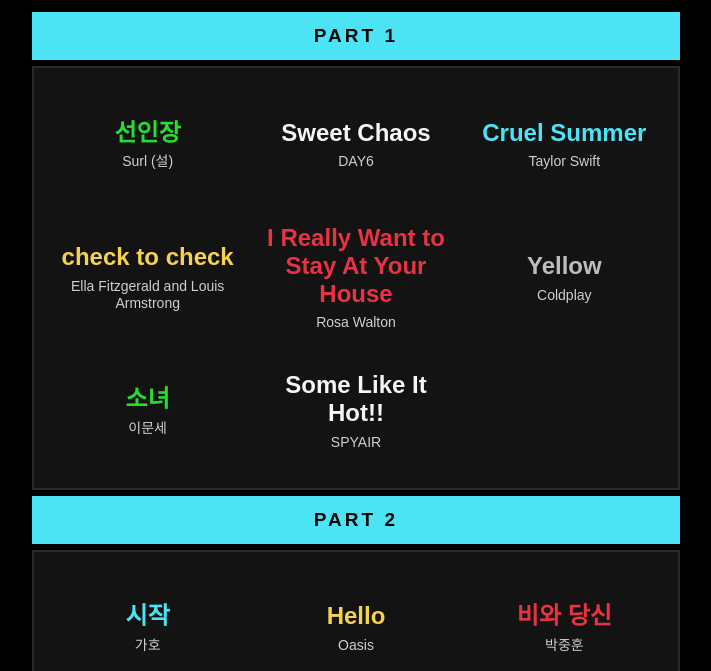
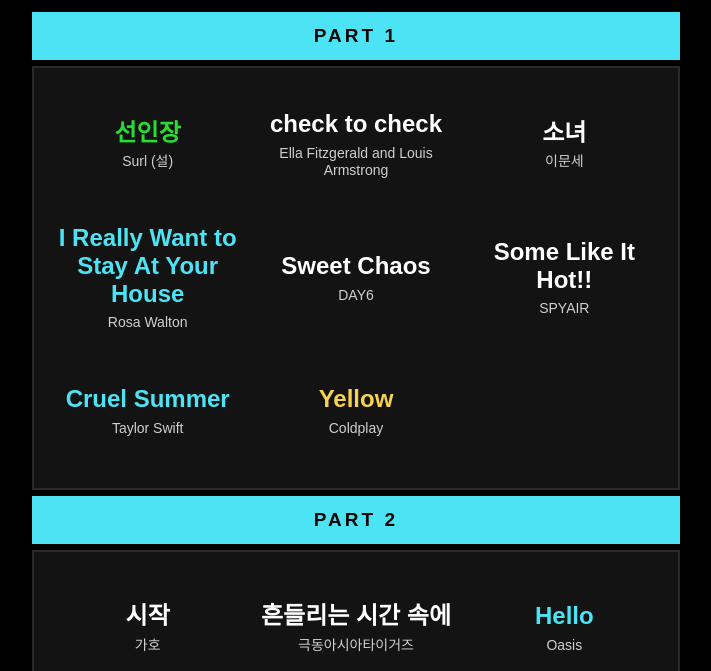
Before and after one commit to auddPthdehdls/Setlist, a plain HTML site: page index.html in a window 1280 px wide. Shown: the part 129-800 px from the top of the page, without its empty margins (284-995 px from the left). Drawn offline with Linux system fonts and the light colour scheme; a web font is replaced by a local one.

Commit message:
Fix setlist arrangement and colors

```diff
--- a/index.html
+++ b/index.html
@@ -118,13 +118,12 @@
       line-height: 1.25;
     }
 
-    /* 곡별 제목 색상 */
-    .c1 { color: #28dc32; }
-    .c2 { color: #f6f6f6; }
-    .c3 { color: var(--cyan); }
-    .c4 { color: #f6d34e; }
-    .c5 { color: #e93242; }
-    .c6 { color: #bdbdbd; }
+    /* 원본 포스터 맞춤 색상 Class */
+    .c-green  { color: #28dc32; }
+    .c-cyan   { color: #4ce4f5; }
+    .c-yellow { color: #f6d34e; }
+    .c-red    { color: #e93242; }
+    .c-white  { color: #ffffff; }
 
     /* 오시는 길 */
     .footer {
@@ -372,10 +371,12 @@
 
   <script>
     const songs = [
+      /* PART 1 */
       {
         part: 1,
         title: "선인장",
         artist: "Surl (설)",
+        colorClass: "c-green",
         performers: {
           "Vocal": "최경민",
           "Keyboard": "성민준",
@@ -387,8 +388,45 @@
       },
       {
         part: 1,
+        title: "check to check",
+        artist: "Ella Fitzgerald and Louis Armstrong",
+        colorClass: "c-white",
+        performers: {
+          "Vocal": "박혜성",
+          "Keyboard": "박성현",
+          "Guitar 1": "임지후",
+          "Drum": "박건희"
+        }
+      },
+      {
+        part: 1,
+        title: "소녀",
+        artist: "이문세",
+        colorClass: "c-white",
+        performers: {
+          "Vocal": "이민우",
+          "통기타": "이민우"
+        }
+      },
+      {
+        part: 1,
+        title: "I Really Want to Stay At Your House",
+        artist: "Rosa Walton",
+        colorClass: "c-cyan",
+        performers: {
+          "Vocal": "이주현",
+          "Keyboard": "박성현",
+          "Guitar 1": "이진우",
+          "Guitar 2": "박혜성",
+          "Bass": "김태경",
+          "Drum": "박현준"
+        }
+      },
+      {
+        part: 1,
         title: "Sweet Chaos",
         artist: "DAY6",
+        colorClass: "c-white",
         performers: {
           "Vocal": "신창희",
           "Keyboard": "이상수",
@@ -400,8 +438,22 @@
       },
       {
         part: 1,
+        title: "Some Like It Hot!!",
+        artist: "SPYAIR",
+        colorClass: "c-white",
+        performers: {
+          "Vocal": "가은서",
+          "Guitar 1": "고우석",
+          "Guitar 2": "박재민",
+          "Bass": "박진민",
+          "Drum": "김배성"
+        }
+      },
+      {
+        part: 1,
         title: "Cruel Summer",
         artist: "Taylor Swift",
+        colorClass: "c-cyan",
         performers: {
           "Vocal": "이주현",
           "Keyboard": "박성현",
@@ -413,32 +465,9 @@
       },
       {
         part: 1,
-        title: "check to check",
-        artist: "Ella Fitzgerald and Louis Armstrong",
-        performers: {
-          "Vocal": "박혜성",
-          "Keyboard": "박성현",
-          "Guitar 1": "임지후",
-          "Drum": "박건희"
-        }
-      },
-      {
-        part: 1,
-        title: "I Really Want to Stay At Your House",
-        artist: "Rosa Walton",
-        performers: {
-          "Vocal": "이주현",
-          "Keyboard": "박성현",
-          "Guitar 1": "이진우",
-          "Guitar 2": "박혜성",
-          "Bass": "김태경",
-          "Drum": "박현준"
-        }
-      },
-      {
-        part: 1,
         title: "Yellow",
         artist: "Coldplay",
+        colorClass: "c-yellow",
         performers: {
           "Vocal": "조성열",
           "Guitar 1": "이은지",
@@ -447,31 +476,13 @@
           "Drum": "박은산"
         }
       },
-      {
-        part: 1,
-        title: "소녀",
-        artist: "이문세",
-        performers: {
-          "Vocal": "이민우",
-          "통기타": "이민우"
-        }
-      },
-      {
-        part: 1,
-        title: "Some Like It Hot!!",
-        artist: "SPYAIR",
-        performers: {
-          "Vocal": "가은서",
-          "Guitar 1": "고우석",
-          "Guitar 2": "박재민",
-          "Bass": "박진민",
-          "Drum": "김배성"
-        }
-      },
+
+      /* PART 2 */
       {
         part: 2,
         title: "시작",
         artist: "가호",
+        colorClass: "c-white",
         performers: {
           "Vocal": "윤소현",
           "Keyboard": "이승기",
@@ -483,8 +494,22 @@
       },
       {
         part: 2,
+        title: "흔들리는 시간 속에",
+        artist: "극동아시아타이거즈",
+        colorClass: "c-white",
+        performers: {
+          "Vocal": "신창희",
+          "Guitar 1": "이진우",
+          "Guitar 2": "변중연",
+          "Bass": "이제빈",
+          "Drum": "이은호"
+        }
+      },
+      {
+        part: 2,
         title: "Hello",
         artist: "Oasis",
+        colorClass: "c-cyan",
         performers: {
           "Vocal": "최경민",
           "Keyboard": "안재윤",
@@ -496,29 +521,9 @@
       },
       {
         part: 2,
-        title: "비와 당신",
-        artist: "박중훈",
-        performers: {
-          "Vocal": "김현빈",
-          "등기타": "최경민"
-        }
-      },
-      {
-        part: 2,
-        title: "흔들리는 시간 속에",
-        artist: "극동아시아타이거즈",
-        performers: {
-          "Vocal": "신창희",
-          "Guitar 1": "이진우",
-          "Guitar 2": "변중연",
-          "Bass": "이제빈",
-          "Drum": "이은호"
-        }
-      },
-      {
-        part: 2,
         title: "거울",
         artist: "한로로",
+        colorClass: "c-red",
         performers: {
           "Vocal": "이주현",
           "Keyboard": "이상수",
@@ -532,6 +537,7 @@
         part: 2,
         title: "Congratulations",
         artist: "DAY6",
+        colorClass: "c-cyan",
         performers: {
           "Vocal": "윤소현",
           "Keyboard": "김도현",
@@ -543,8 +549,19 @@
       },
       {
         part: 2,
+        title: "비와 당신",
+        artist: "박중훈",
+        colorClass: "c-white",
+        performers: {
+          "Vocal": "김현빈",
+          "등기타": "최경민"
+        }
+      },
+      {
+        part: 2,
         title: "Ryudejakeiru",
         artist: "Silica Gel (실리카겔)",
+        colorClass: "c-white",
         performers: {
           "Vocal": "박혜성",
           "Keyboard": "이승기",
@@ -558,6 +575,7 @@
         part: 2,
         title: "슈퍼스타",
         artist: "미도와 파라솔",
+        colorClass: "c-white",
         performers: {
           "Vocal": "윤지영",
           "Keyboard": "이상수",
@@ -569,15 +587,13 @@
       }
     ];
 
-    const colors = ["c1", "c2", "c3", "c4", "c5", "c6"];
-
-    function makeButton(song, index) {
+    function makeButton(song) {
       const button = document.createElement("button");
       button.type = "button";
       button.className = "song";
 
       const title = document.createElement("span");
-      title.className = "song-name " + colors[index % colors.length];
+      title.className = "song-name " + song.colorClass;
       title.textContent = song.title;
 
       const artist = document.createElement("span");
@@ -594,9 +610,9 @@
       const part1 = document.getElementById("part1");
       const part2 = document.getElementById("part2");
 
-      songs.forEach((song, index) => {
+      songs.forEach((song) => {
         const target = song.part === 1 ? part1 : part2;
-        target.appendChild(makeButton(song, index));
+        target.appendChild(makeButton(song));
       });
     }
 
```
